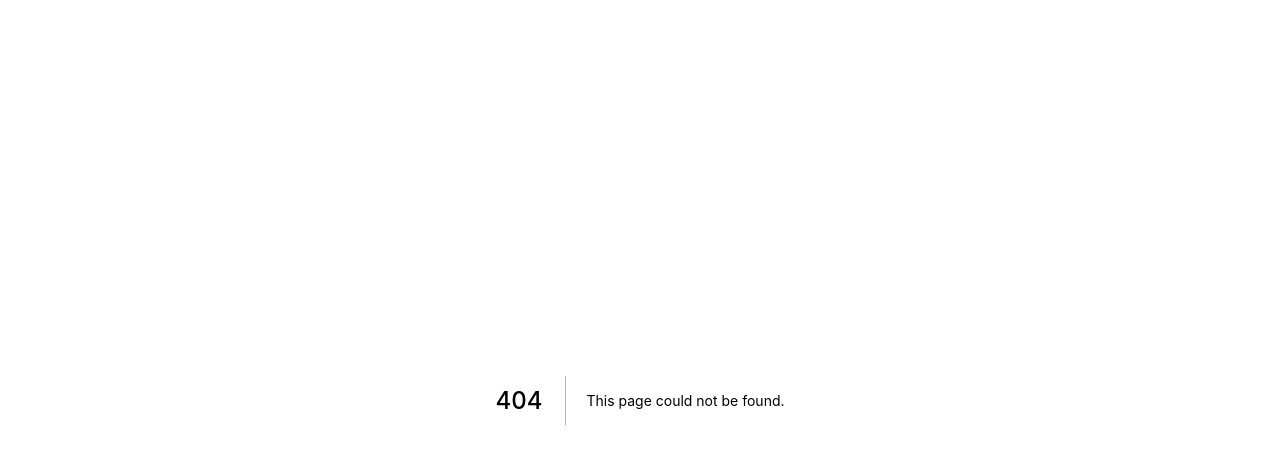
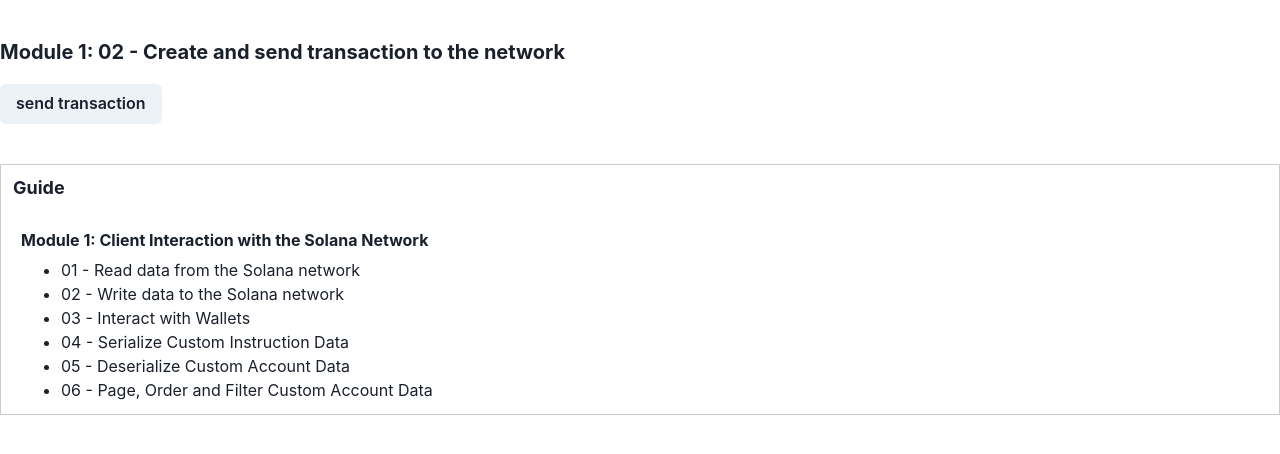
Before and after one commit to nikkaroraa/soldev-course, a Next.js app: page /1/2 in a window 1280 px wide. Before the commit this address had no page. Shown: the top 454 px of the page. Built offline with nearby package versions, Linux system fonts and the light colour scheme.

Commit message:
refactor: change links

```diff
--- a/src/components/guide.js
+++ b/src/components/guide.js
@@ -21,12 +21,12 @@
           Module 1: Client Interaction with the Solana Network
         </Heading>
         <UnorderedList>
-          <CustomListItem href={"/1"}>01 - Read data from the Solana network</CustomListItem>
-          <CustomListItem href={"/2"}>02 - Write data to the Solana network</CustomListItem>
-          <CustomListItem href={"/3"}>03 - Interact with Wallets</CustomListItem>
-          <CustomListItem href={"/4"}>04 - Serialize Custom Instruction Data</CustomListItem>
-          <CustomListItem href={"/5"}>05 - Deserialize Custom Account Data</CustomListItem>
-          <CustomListItem href={"/6"}>
+          <CustomListItem href={"/1/1"}>01 - Read data from the Solana network</CustomListItem>
+          <CustomListItem href={"/1/2"}>02 - Write data to the Solana network</CustomListItem>
+          <CustomListItem href={"/1/3"}>03 - Interact with Wallets</CustomListItem>
+          <CustomListItem href={"/1/4"}>04 - Serialize Custom Instruction Data</CustomListItem>
+          <CustomListItem href={"/1/5"}>05 - Deserialize Custom Account Data</CustomListItem>
+          <CustomListItem href={"/1/6"}>
             06 - Page, Order and Filter Custom Account Data
           </CustomListItem>
         </UnorderedList>
--- a/src/pages/1.js
+++ b/src/pages/1/1.js
@@ -26,8 +26,9 @@
   return (
     <Layout>
       <Box my={10}>
+        <Heading as="h2" my={5} fontSize="xl"></Heading>
         <Heading as="h2" my={5} fontSize="xl">
-          01 - Read balance from the Solana network
+          Module 1: 01 - Read balance from the Solana network
         </Heading>
 
         <Input placeholder="input address" value={address} onChange={onAddressChange} />
--- a/src/pages/2.js
+++ b/src/pages/1/2.js
@@ -62,7 +62,7 @@
     <Layout>
       <Box my={10}>
         <Heading as="h2" my={5} fontSize="xl">
-          02 - Create and send transaction to the network
+          Module 1: 02 - Create and send transaction to the network
         </Heading>
         <Button onClick={createAndSendTransaction}>send transaction</Button>
         {txSignature && <Text>txSignature: {txSignature}</Text>}
--- a/src/pages/3.js
+++ b/src/pages/1/3.js
@@ -155,7 +155,7 @@
     <Layout>
       <Box my={10}>
         <Heading as="h2" my={5} fontSize="xl">
-          03 - Interact with Wallet
+          Module 1: 03 - Interact with Wallet
         </Heading>
 
         <Stack spacing={6}>
--- a/src/pages/5.js
+++ b/src/pages/1/4.js
@@ -11,7 +11,7 @@
     <Layout>
       <Box my={10}>
         <Heading as="h2" fontSize="xl">
-          05 - Deserialize Custom Account Data
+          Module 1: 04 - Serialize Custom Instruction Data
         </Heading>
       </Box>
 
--- a/src/pages/6.js
+++ b/src/pages/1/5.js
@@ -11,7 +11,7 @@
     <Layout>
       <Box my={10}>
         <Heading as="h2" fontSize="xl">
-          06 - Page, Order and Filter Custom Account Data
+          Module 1: 05 - Deserialize Custom Account Data
         </Heading>
       </Box>
 
--- a/src/pages/4.js
+++ b/src/pages/1/6.js
@@ -11,7 +11,7 @@
     <Layout>
       <Box my={10}>
         <Heading as="h2" fontSize="xl">
-          04 - Serialize Custom Instruction Data
+          Module 1: 06 - Page, Order and Filter Custom Account Data
         </Heading>
       </Box>
 
```
